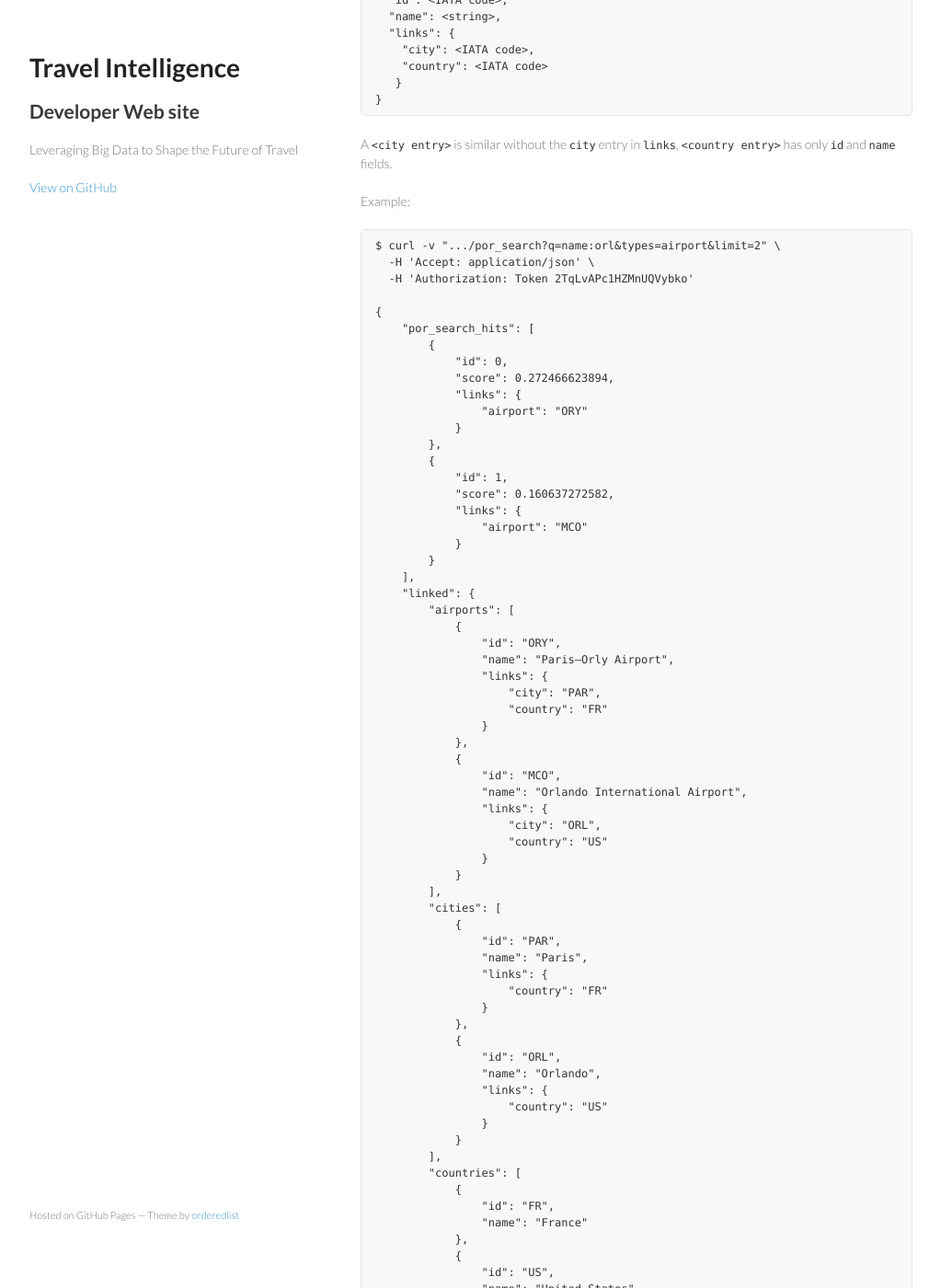
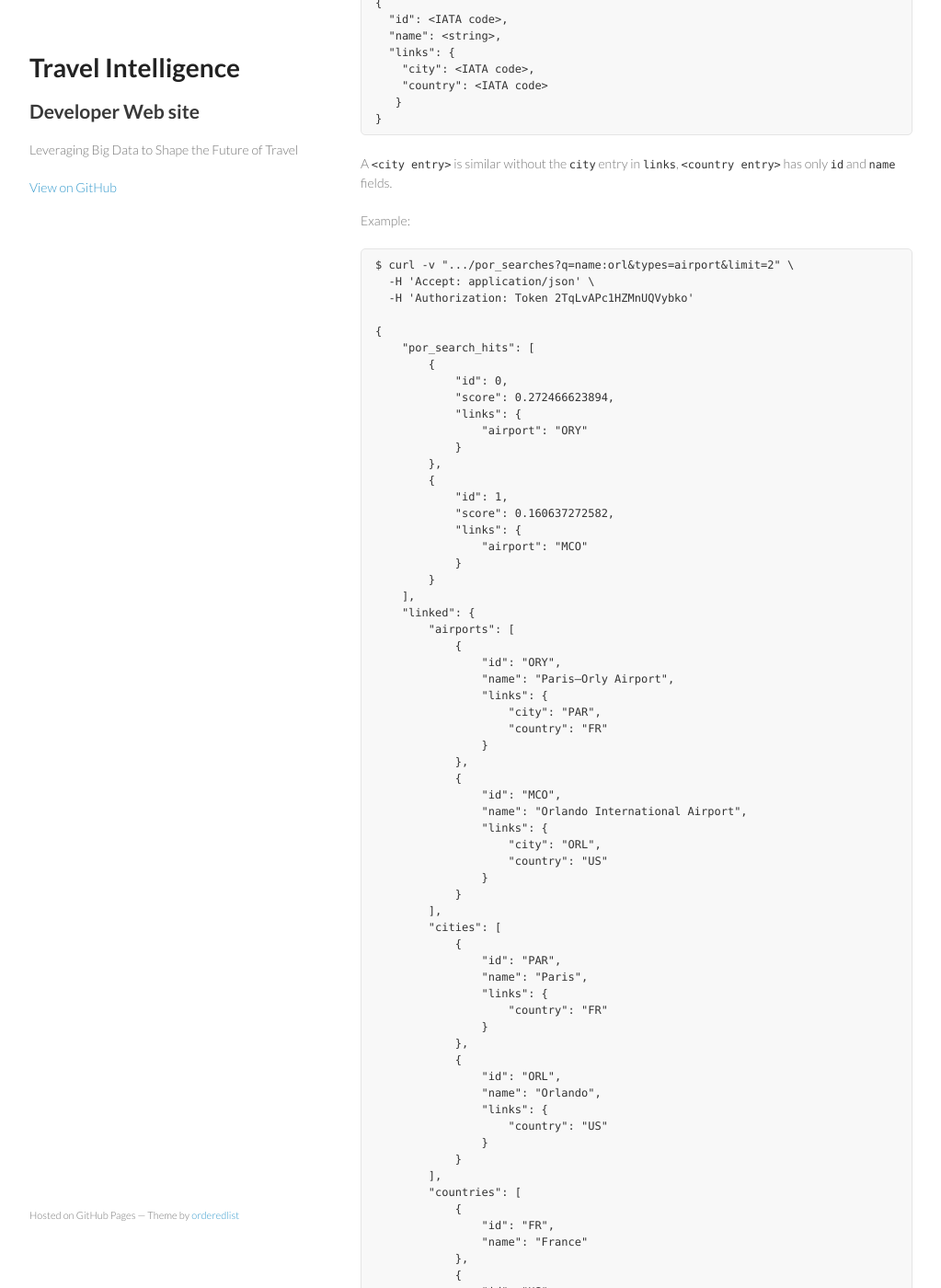
Before and after one commit to travel-intelligence/travel-intelligence.github.io, a Jekyll site: the page built from _posts/2014-01-28-por-search.md, in a window 1280 px wide and 1400 px high, scrolled down 896 px. Shown: the whole window at 92% size, without its empty margins (128-1151 px from the left). Built offline with Jekyll 4.4.1, drawn with Linux system fonts in a browser that asks for light colours; some of the changed text lies outside the part shown.

Commit message:
updated por-search URI (to plural)

```diff
--- a/_posts/2014-01-28-por-search.md
+++ b/_posts/2014-01-28-por-search.md
@@ -52,7 +52,7 @@
 
 Example:
 
-    $ curl -v ".../por_search?q=name:orl&types=airport&limit=2" \
+    $ curl -v ".../por_searches?q=name:orl&types=airport&limit=2" \
       -H 'Accept: application/json' \
       -H 'Authorization: Token 2TqLvAPc1HZMnUQVybko'
 
```
Also changed, not shown: other parts of _posts/2014-01-28-por-search.md (+1 -1 lines).
